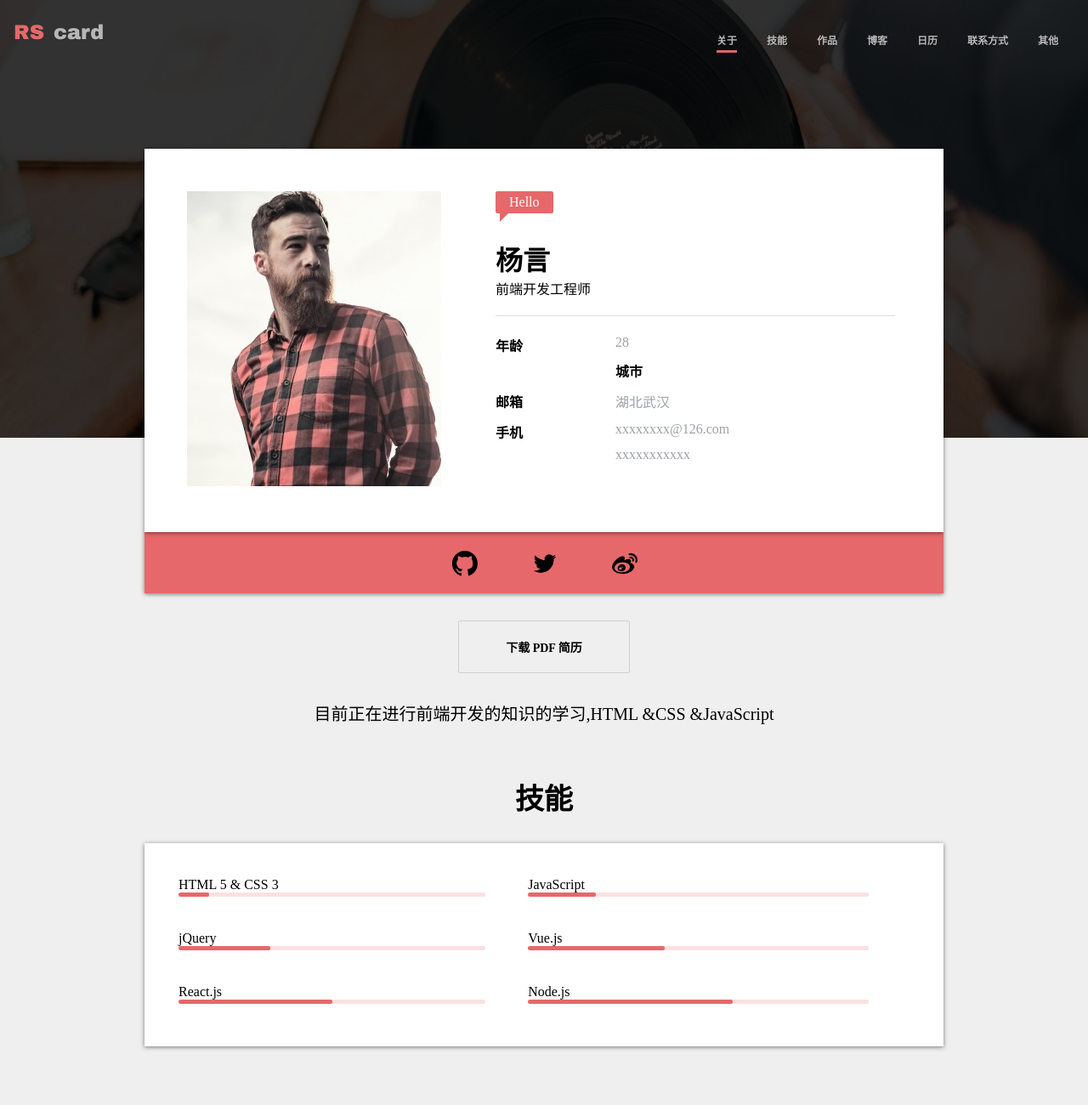
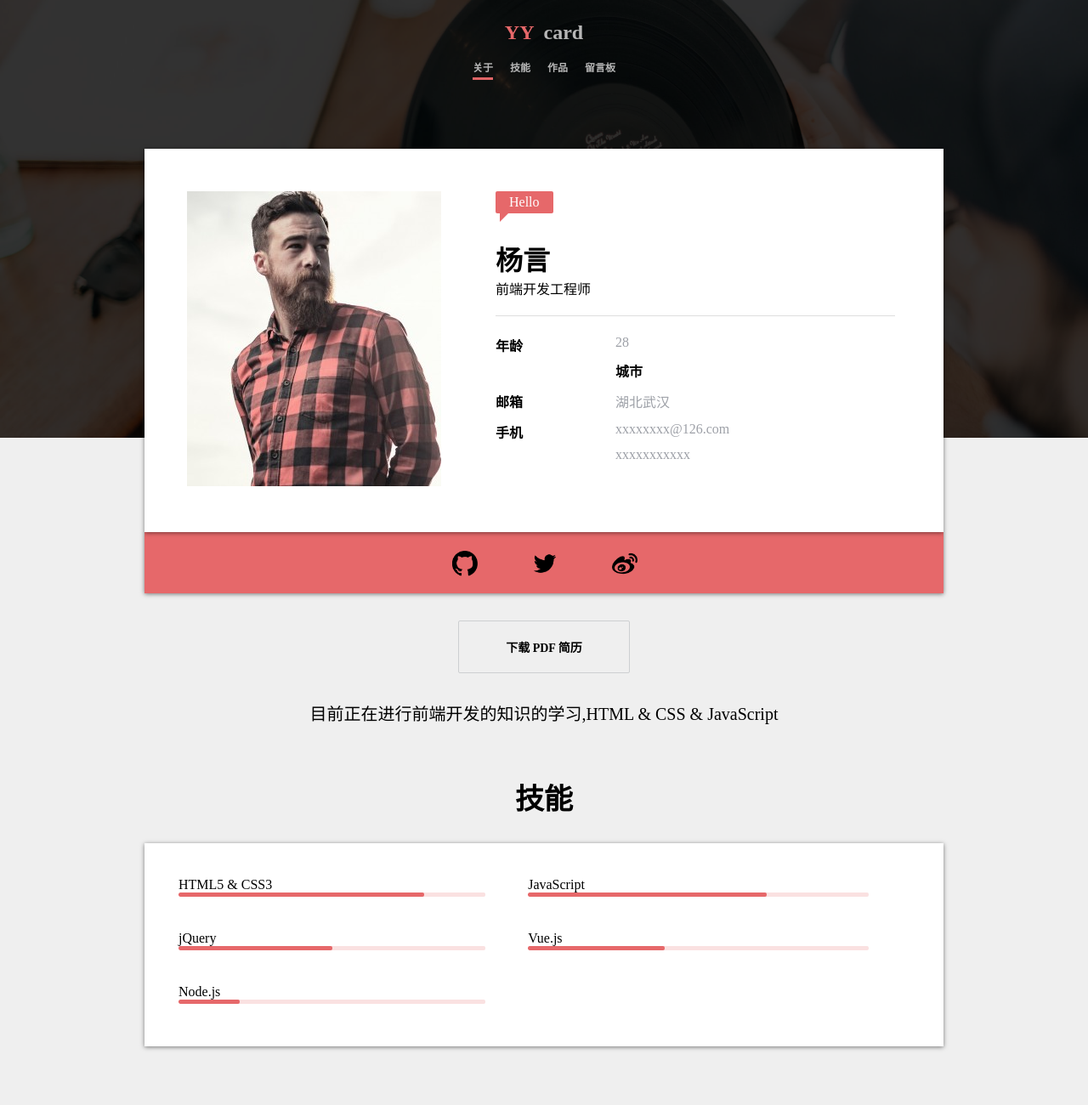
Before and after one commit to YangYan-WH/YANGYAN-RESUME, a plain HTML site: page index.html in a window 1280 px wide. Shown: the top 1300 px of the page at 85% size. Drawn offline with nearby package versions, Linux system fonts and the light colour scheme; a script that the page names is missing.

Commit message:
修改样式

```diff
--- a/css/css.css
+++ b/css/css.css
@@ -1,7 +1,7 @@
 * {
     margin: 0;
     padding: 0;
-    /* color: #000; */
+    font-family: 'Microsoft YaHei UI';
 }
 
 body {
@@ -21,33 +21,44 @@ li {
     display: block;
     clear: both;
 }
-[data-x].active{
+
+[data-x].active {
     outline: 1px solid red;
 }
-[data-x].offset{
+
+[data-x].offset {
     transform: translateY(100px)
 }
-[data-x]{
+
+[data-x] {
     transform: translateY(0);
-    transition:all 0.5s;
+    transition: all 0.5s;
 }
-[data-x].animate{
+
+[data-x].animate {
     animation: slideUp 0.5s;
 }
-@keyframes slideUp{
-    0%{
+
+@keyframes slideUp {
+    0% {
         transform: translateY(-30px)
     }
-    100%{
+
+    100% {
         transform: translateY(0)
     }
 }
 
 .topNavBar .logo {
+    /* font-size: 24px;
+    font-weight: bold;
+    font-family: 'Arial Black';
+    padding-left: 16px; */
     font-size: 24px;
     font-weight: bold;
     font-family: 'Arial Black';
-    padding-left: 16px;
+    display: block;
+    text-align: center;
 }
 
 .topNavBar .logo .RS {
@@ -61,31 +72,34 @@ li {
 
 .topNavBar {
     padding: 25px 0 30px;
-    /* padding-bottom: ; */
     position: fixed;
     width: 100%;
-    transition:0.5s;
+    transition: 0.5s;
     z-index: 1;
     color: #b7b7b7;
 }
-.topNavBar.sticky{
+
+.topNavBar.sticky {
     background: white;
     padding: 15px 0 25px;
     box-shadow: 0 0 10px rgba(0, 0, 0, 0.5);
     color: #000;
 }
-.topNavBar nav {
-    float: right;
+
+.topNavBar>nav>ul {
+    text-align: center;
+    display: flex;
+    justify-content: center;
+    align-items: center;
 }
 
-.topNavBar>nav >ul> li {
-    float: left;
+.topNavBar>nav>ul>li {
     margin-top: 5px;
-    margin-right: 35px;
-    padding:5px 0;
+    padding: 10px 10px;
     position: relative;
 }
-.topNavBar nav ul li > a{
+
+.topNavBar nav ul li>a {
     display: block;
     padding-top: 3px;
     padding-bottom: 3px;
@@ -96,9 +110,8 @@ li {
     color: inherit;
 }
 
-.topNavBar nav > ul > li.active > a::after,
-.topNavBar nav > ul > li.highlight > a::after {
-
+.topNavBar nav>ul>li.active>a::after,
+.topNavBar nav>ul>li.highlight>a::after {
     content: '';
     display: block;
     position: absolute;
@@ -109,42 +122,47 @@ li {
     height: 3px;
     animation: menuSlide .3s;
 }
-@keyframes menuSlide{
-    0%{
+
+@keyframes menuSlide {
+    0% {
         width: 0;
     }
-    100%{
+
+    100% {
         width: 100%;
     }
 }
 
-.topNavBar .submenu{
-    /* border: 1px solid red; */
+.topNavBar .submenu {
     display: none;
     position: absolute;
     right: 0;
-    /* padding-top: 15px; */
     top: 100%;
     background: white;
     color: #3d4451;
-    box-shadow: 0 0 5px rgba(0,0,0,0.5);
+    box-shadow: 0 0 5px rgba(0, 0, 0, 0.5);
 }
-  .topNavBar li.active > .submenu{
+
+.topNavBar li.active>.submenu {
     display: block;
     animation: submenuSlide .3s;
 }
-  @keyframes submenuSlide{
-    0%{
+
+@keyframes submenuSlide {
+    0% {
         margin-right: 100%;
     }
-    100%{
+
+    100% {
         margin-right: 0%;
     }
 }
-  .topNavBar .submenu > li{
+
+.topNavBar .submenu>li {
     white-space: nowrap;
     padding: 5px 10px;
 }
+
 .banner {
     background-image: url(./img/rs-cover.jpg);
     background-position: center center;
@@ -260,7 +278,6 @@ main .media a:nth-child(3) {
 main .media img {
     height: 30px;
     width: 30px;
-    /* background: #e6686a; */
     position: absolute;
     top: 5px;
     left: 5px;
@@ -344,7 +361,8 @@ main .intro {
     transform: translateX(0);
     transition: all 1s;
 }
-.skills.offset ol li .progressBar .progress{
+
+.skills.offset ol li .progressBar .progress {
     transform: translateX(-100%);
 }
 
@@ -360,12 +378,14 @@ main .intro {
     font-size: 34px;
     margin-bottom: 34px;
 }
+
 .portfolio .swiper-container {
     width: 668px;
     height: 501px;
 }
+
 .portfolio .swiper-button-prev,
-.portfolio .swiper-button-next{
+.portfolio .swiper-button-next {
     width: 64px;
     height: 64px;
     border-radius: 50%;
@@ -373,12 +393,13 @@ main .intro {
     outline: none;
     margin-top: 20px;
 }
-form{
+
+form {
     width: 700px;
     margin: 50px auto;
 }
 
-section.message > ol{
+section.message>ol {
     border-top: 1px solid #ddd;
 
     margin: 0 auto;
@@ -386,7 +407,7 @@ section.message > ol{
     background: #f4f4f4;
 }
 
-section.message > ol>li{
+section.message>ol>li {
     padding: 16px;
     border-bottom: 1px solid #ddd;
 }
--- a/index.html
+++ b/index.html
@@ -6,14 +6,14 @@
     <meta name="viewport" content="width=device-width, initial-scale=1.0">
     <meta http-equiv="X-UA-Compatible" content="ie=edge">
     <title>YangYan's Resume</title>
-    <link rel="stylesheet" href="css/css.css">
+    <link rel="stylesheet" href="./css/css.css">
     <link rel="stylesheet" href="https://cdnjs.cloudflare.com/ajax/libs/Swiper/4.3.5/css/swiper.min.css">
 </head>
 
 <body>
     <header id="topNavBar" class="topNavBar clearfix ">
         <a class="logo" href="#">
-            <span class="RS">RS</span>
+            <span class="RS">YY</span>
             <span class="RScard">card</span>
         </a>
         <nav class="menu">
@@ -27,13 +27,16 @@
                 <li>
                     <a href="#siteWorks">作品</a>
                     <ul class="submenu">
-                        <li>作品1</li>
+                        <!-- <li>作品1</li>
                         <li>作品2</li>
-                        <li>作品3</li>
+                        <li>作品3</li> -->
                     </ul>
                 </li>
                 <li>
-                    <!-- <a class="menuTrigger" href="#">博客</a> -->
+                    <a href="#noteBoard">留言板</a>
+                </li>
+                <!--
+                <li>
                     <a href="#">博客</a>
                     <ul class="submenu">
                         <li>博客1</li>
@@ -50,6 +53,7 @@
                 <li>
                     <a href="#">其他</a>
                 </li>
+            -->
             </ul>
         </nav>
     </header>
@@ -95,17 +99,17 @@
             <a href="javascript:#" class="button" download>下载 PDF 简历</a>
         </p>
 
-        <p class="intro">目前正在进行前端开发的知识的学习,HTML &CSS &JavaScript</p>
+        <p class="intro">目前正在进行前端开发的知识的学习,HTML & CSS & JavaScript</p>
     </main>
     <section data-x id="siteSkills" class="skills">
         <h2>技能</h2>
         <ol class="clearfix">
             <li>
                 <h3>
-                    HTML 5 &amp; CSS 3
+                    HTML5 &amp; CSS3
                 </h3>
                 <div class="progressBar">
-                    <div class="progress" style="width: 10%;"></div>
+                    <div class="progress" style="width: 80%;"></div>
                 </div>
             </li>
             <li>
@@ -113,7 +117,7 @@
                     JavaScript
                 </h3>
                 <div class="progressBar">
-                    <div class="progress" style="width: 20%"></div>
+                    <div class="progress" style="width: 70%"></div>
                 </div>
             </li>
             <li>
@@ -121,7 +125,7 @@
                     jQuery
                 </h3>
                 <div class="progressBar">
-                    <div class="progress" style="width: 30%"></div>
+                    <div class="progress" style="width: 50%"></div>
                 </div>
             </li>
             <li>
@@ -132,20 +136,20 @@
                     <div class="progress" style="width: 40%"></div>
                 </div>
             </li>
-            <li>
+            <!-- <li>
                 <h3>
                     React.js
                 </h3>
                 <div class="progressBar">
                     <div class="progress" style="width: 50%"></div>
                 </div>
-            </li>
+            </li> -->
             <li>
                 <h3>
                     Node.js
                 </h3>
                 <div class="progressBar">
-                    <div class="progress" style="width: 60%"></div>
+                    <div class="progress" style="width: 20%"></div>
                 </div>
             </li>
         </ol>
@@ -166,7 +170,7 @@
             <div class="swiper-button-next"></div>
         </div>
     </section>
-    <section class="message portfolio">
+    <section class="message portfolio" id="noteBoard">
         <h2>留言板</h2>
         <ol id="messageList">
         </ol>
@@ -179,7 +183,7 @@
         </form>
     </section>
     <script src="https://cdnjs.cloudflare.com/ajax/libs/Swiper/4.3.5/js/swiper.min.js"></script>
-    <script src="https://cdn.bootcss.com/tween.js/r14/Tween.min.js"></script>
+    <!-- <script src="https://cdn.bootcss.com/tween.js/r14/Tween.min.js"></script> -->
     <script src="//cdn.jsdelivr.net/npm/leancloud-storage@3.10.0/dist/av-min.js"></script>
     <script>
         let specialTags = document.querySelectorAll('[data-x]')
@@ -229,17 +233,18 @@
                 x.currentTarget.classList.remove('active')
             }
         }
-
+        /*
         function animate(time) {
             requestAnimationFrame(animate);
             TWEEN.update(time);
         }
-        requestAnimationFrame(animate);
+        requestAnimationFrame(animate);*/
 
         let aTags = document.querySelectorAll('nav.menu > ul > li > a');
 
         for (let i = 0; i < aTags.length; i++) {
             aTags[i].onclick = function (x) {
+                console.log(x)
                 x.preventDefault()
                 let a = x.currentTarget
                 let href = a.getAttribute('href') //'#siteAbout'
@@ -252,10 +257,11 @@
                 let coords = {
                     y: currentTop
                 }
-                let t = Math.abs((s / 100) * 300)
-                if (t > 500) {
-                    t = 500
-                }
+                // let t = Math.abs((s / 100) * 300)
+                // if (t > 500) {
+                //     t = 500
+                // }
+                /*
                 var tween = new TWEEN.Tween(coords)
                     .to({
                         y: targetTop
@@ -265,6 +271,7 @@
                         window.scrollTo(0, coords.y)
                     })
                     .start()
+                    */
             }
         }
         var view = document.querySelector('#mySliders')
--- a/scripts/init-swiper.js
+++ b/scripts/init-swiper.js
@@ -5,7 +5,7 @@
         swiper:null,
         swiperOptions:{
             loop:true,
-            pagination:{el:'.swiper-pagination',},
+            pagination:{el:'.swiper-pagination'},
             navigation:{
                 nextEl: '.swiper-button-next',
                 prevEl: '.swiper-button-prev',
```
Lines whose indentation alone changed are shown as unchanged.
